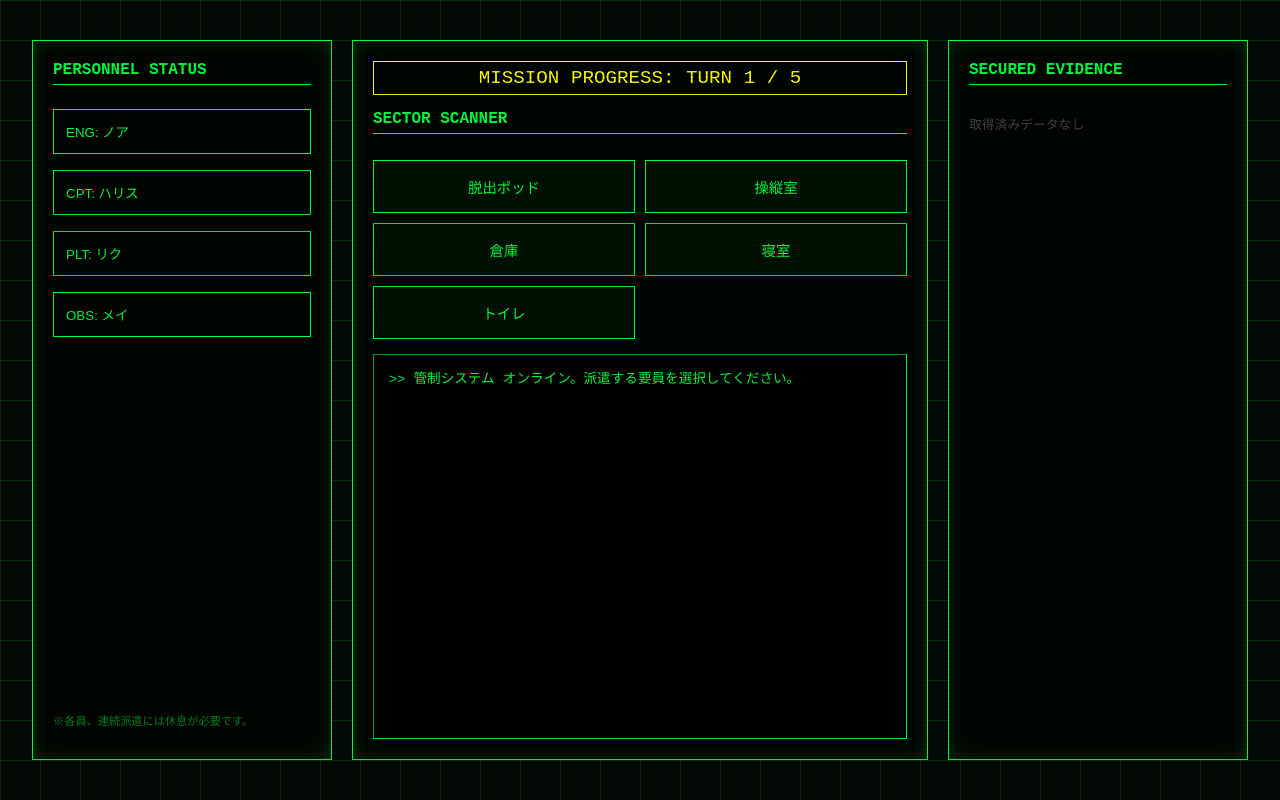
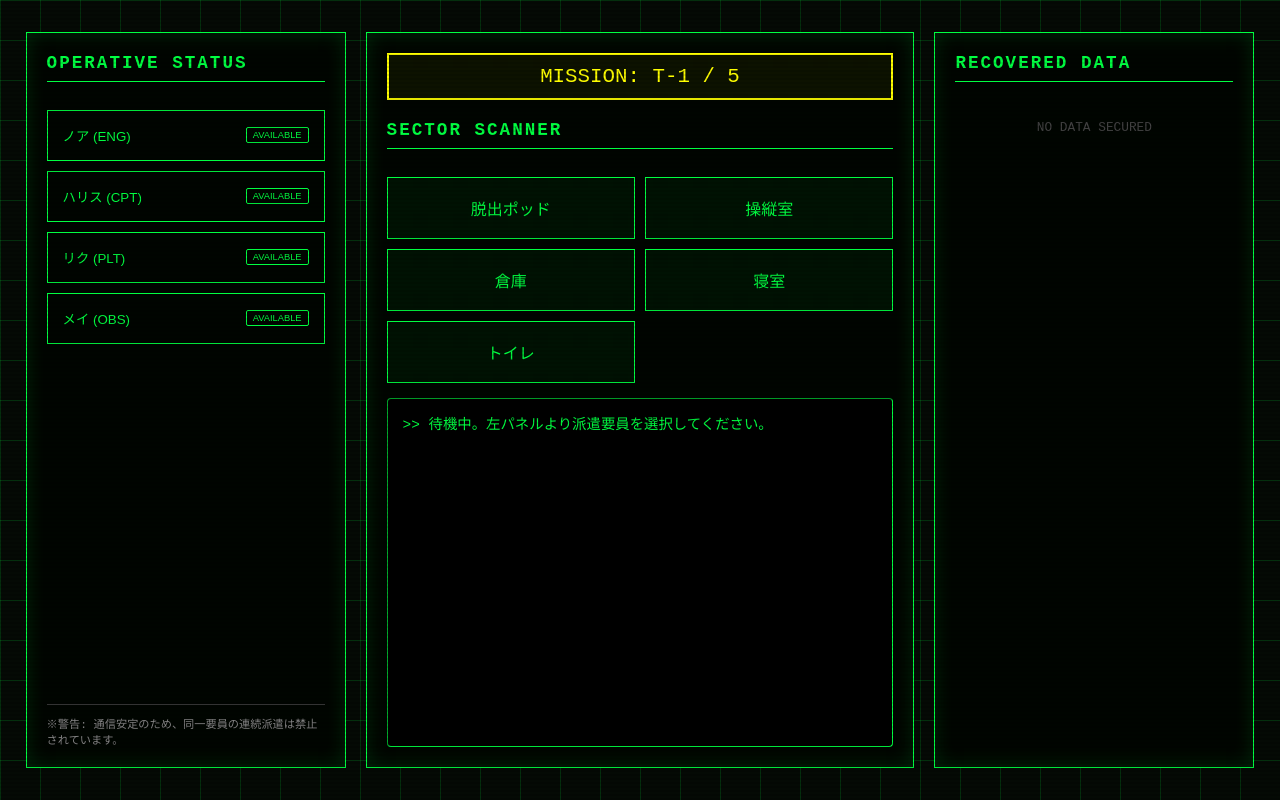
Before and after one commit to tcfk4ensrs-afk/Eclipse-Deadline, a plain HTML site: page select.html in a window 1280 px wide. Drawn offline with Linux system fonts and the light colour scheme.

Commit message:
Update titles and improve character selection UI

```diff
--- a/select.html
+++ b/select.html
@@ -2,13 +2,15 @@
 <html lang="ja">
 <head>
     <meta charset="UTF-8">
-    <title>GCC Terminal - Investigation</title>
+    <meta name="viewport" content="width=device-width, initial-scale=1.0">
+    <title>GCC Terminal - Sector Investigation</title>
     <style>
         :root {
             --neon-green: #00ff41;
             --dark-bg: #050a05;
             --dim-green: rgba(0, 255, 65, 0.15);
             --warning-yellow: #ffff00;
+            --error-red: #ff0000;
         }
 
         body {
@@ -27,7 +29,7 @@
             overflow: hidden;
         }
 
-        /* 画面全体に薄く走査線を入れる */
+        /* 画面全体のスキャンライン演出 */
         body::after {
             content: " ";
             display: block;
@@ -41,10 +43,10 @@
 
         .game-container {
             display: grid;
-            grid-template-columns: 300px 1fr 300px;
+            grid-template-columns: 320px 1fr 320px;
             gap: 20px;
-            width: 95vw;
-            height: 90vh;
+            width: 96vw;
+            height: 92vh;
         }
 
         .panel {
@@ -57,45 +59,55 @@
             box-shadow: inset 0 0 20px var(--dim-green);
         }
 
-        h3 { border-bottom: 1px solid var(--neon-green); padding-bottom: 5px; margin-top: 0; font-size: 1em; }
+        h3 { border-bottom: 1px solid var(--neon-green); padding-bottom: 8px; margin-top: 0; font-size: 1.1em; letter-spacing: 2px; }
 
-        /* キャラクター選択ボタン */
+        /* キャラクター選択ボタンの改良 */
         .char-btn {
             width: 100%;
-            padding: 12px;
-            margin: 8px 0;
+            padding: 15px;
+            margin: 10px 0;
             background: transparent;
             color: var(--neon-green);
             border: 1px solid var(--neon-green);
             cursor: pointer;
             text-align: left;
-            transition: 0.3s;
+            transition: all 0.2s ease;
+            display: flex;
+            justify-content: space-between;
+            align-items: center;
+            position: relative;
         }
 
-        .char-btn:hover:not(:disabled) { background: var(--dim-green); box-shadow: 0 0 10px var(--neon-green); }
-        .char-btn.active { background: var(--neon-green); color: #000; font-weight: bold; }
+        .char-btn:hover:not(:disabled) { background: var(--dim-green); }
 
-        /* 休息中（連続使用不可）のスタイル */
-        .char-btn:disabled {
-            border-color: #333;
-            color: #444;
-            cursor: not-allowed;
-            position: relative;
+        .char-btn.active {
+            background: var(--neon-green);
+            color: #000;
+            font-weight: bold;
+            box-shadow: 0 0 20px var(--neon-green);
         }
-        .char-btn:disabled::after { content: " [RECHARGING]"; font-size: 0.7em; float: right; }
+        .char-btn.active::before { content: "▶"; position: absolute; left: -25px; color: var(--neon-green); animation: blink 0.8s infinite; }
+
+        /* ステータスラベル */
+        .status-label { font-size: 0.7em; padding: 2px 6px; border: 1px solid; border-radius: 2px; }
+        .status-available { border-color: var(--neon-green); color: var(--neon-green); }
+        .status-recharging { border-color: #555; color: #555; background: #111; }
+
+        .char-btn:disabled { opacity: 0.4; cursor: not-allowed; border-color: #444; }
 
         /* 探索場所ボタン */
         .location-grid { display: grid; grid-template-columns: 1fr 1fr; gap: 10px; margin-top: 10px; }
         .loc-btn {
-            padding: 15px;
+            padding: 18px;
             background: rgba(0, 255, 65, 0.05);
             color: var(--neon-green);
             border: 1px solid var(--neon-green);
             cursor: pointer;
-            font-size: 0.9em;
+            font-size: 1em;
+            transition: 0.2s;
         }
         .loc-btn:hover:not(:disabled) { background: var(--neon-green); color: #000; }
-        .loc-btn:disabled { opacity: 0.3; cursor: not-allowed; }
+        .loc-btn:disabled { opacity: 0.2; cursor: not-allowed; border-color: #333; }
 
         /* ログウィンドウ */
         #log-window {
@@ -105,47 +117,64 @@
             margin-top: 15px;
             padding: 15px;
             overflow-y: auto;
-            font-size: 0.85em;
-            line-height: 1.5;
+            font-size: 0.9em;
+            line-height: 1.6;
+            border-radius: 4px;
         }
 
-        .analyzing { animation: blink 1s infinite; color: var(--warning-yellow); }
+        .analyzing { animation: blink 1s infinite; color: var(--warning-yellow); text-align: center; padding: 10px; }
         @keyframes blink { 0%, 100% { opacity: 1; } 50% { opacity: 0.3; } }
 
-        /* インベントリ */
+        /* インベントリ（証拠品）表示 */
         .evidence-item {
             margin-bottom: 15px;
-            border-left: 2px solid var(--warning-yellow);
-            padding-left: 10px;
+            border-left: 3px solid var(--warning-yellow);
+            padding: 8px 12px;
+            background: rgba(255, 255, 0, 0.05);
         }
-        .evidence-item strong { color: var(--warning-yellow); font-size: 0.9em; }
-        .evidence-item p { margin: 3px 0; font-size: 0.75em; color: #ccc; }
+        .evidence-item strong { color: var(--warning-yellow); display: block; margin-bottom: 4px; }
+        .evidence-item p { margin: 0; font-size: 0.8em; color: #ddd; }
 
         .turn-display {
-            font-size: 1.2em;
+            font-size: 1.3em;
             color: var(--warning-yellow);
             text-align: center;
-            padding: 5px;
-            border: 1px double var(--warning-yellow);
-            margin-bottom: 15px;
+            padding: 10px;
+            border: 2px double var(--warning-yellow);
+            margin-bottom: 20px;
+            background: rgba(255, 255, 0, 0.05);
         }
     </style>
 </head>
 <body>
     <div class="game-container">
         <div class="panel">
-            <h3>PERSONNEL STATUS</h3>
+            <h3>OPERATIVE STATUS</h3>
             <div id="char-list">
-                <button class="char-btn" id="btn-engineer" onclick="selectChar('engineer')">ENG: ノア</button>
-                <button class="char-btn" id="btn-captain" onclick="selectChar('captain')">CPT: ハリス</button>
-                <button class="char-btn" id="btn-pilot" onclick="selectChar('pilot')">PLT: リク</button>
-                <button class="char-btn" id="btn-observer" onclick="selectChar('observer')">OBS: メイ</button>
+                <button class="char-btn" id="btn-engineer" onclick="selectChar('engineer')">
+                    <span>ノア (ENG)</span>
+                    <span class="status-label status-available" id="status-engineer">AVAILABLE</span>
+                </button>
+                <button class="char-btn" id="btn-captain" onclick="selectChar('captain')">
+                    <span>ハリス (CPT)</span>
+                    <span class="status-label status-available" id="status-captain">AVAILABLE</span>
+                </button>
+                <button class="char-btn" id="btn-pilot" onclick="selectChar('pilot')">
+                    <span>リク (PLT)</span>
+                    <span class="status-label status-available" id="status-pilot">AVAILABLE</span>
+                </button>
+                <button class="char-btn" id="btn-observer" onclick="selectChar('observer')">
+                    <span>メイ (OBS)</span>
+                    <span class="status-label status-available" id="status-observer">AVAILABLE</span>
+                </button>
             </div>
-            <p style="font-size:0.7em; margin-top:auto; opacity:0.5;">※各員、連続派遣には休息が必要です。</p>
+            <div style="margin-top: auto; font-size: 0.7em; color: #888; border-top: 1px solid #333; padding-top: 10px;">
+                ※警告: 通信安定のため、同一要員の連続派遣は禁止されています。
+            </div>
         </div>
 
         <div class="panel">
-            <div class="turn-display">MISSION PROGRESS: TURN <span id="turn-count">1</span> / 5</div>
+            <div class="turn-display">MISSION: T-<span id="turn-count">1</span> / 5</div>
             <h3>SECTOR SCANNER</h3>
             <div class="location-grid">
                 <button class="loc-btn" onclick="executeInvestigate('脱出ポッド')">脱出ポッド</button>
@@ -154,13 +183,13 @@
                 <button class="loc-btn" onclick="executeInvestigate('寝室')">寝室</button>
                 <button class="loc-btn" onclick="executeInvestigate('トイレ')">トイレ</button>
             </div>
-            <div id="log-window">>> 管制システム オンライン。派遣する要員を選択してください。</div>
+            <div id="log-window">>> 待機中。左パネルより派遣要員を選択してください。</div>
         </div>
 
         <div class="panel">
-            <h3>SECURED EVIDENCE</h3>
+            <h3>RECOVERED DATA</h3>
             <div id="evidence-list">
-                <p style="color:#444; font-size:0.8em;">取得済みデータなし</p>
+                <p style="color:#444; font-size:0.8em; text-align: center; margin-top: 20px;">NO DATA SECURED</p>
             </div>
         </div>
     </div>
```
